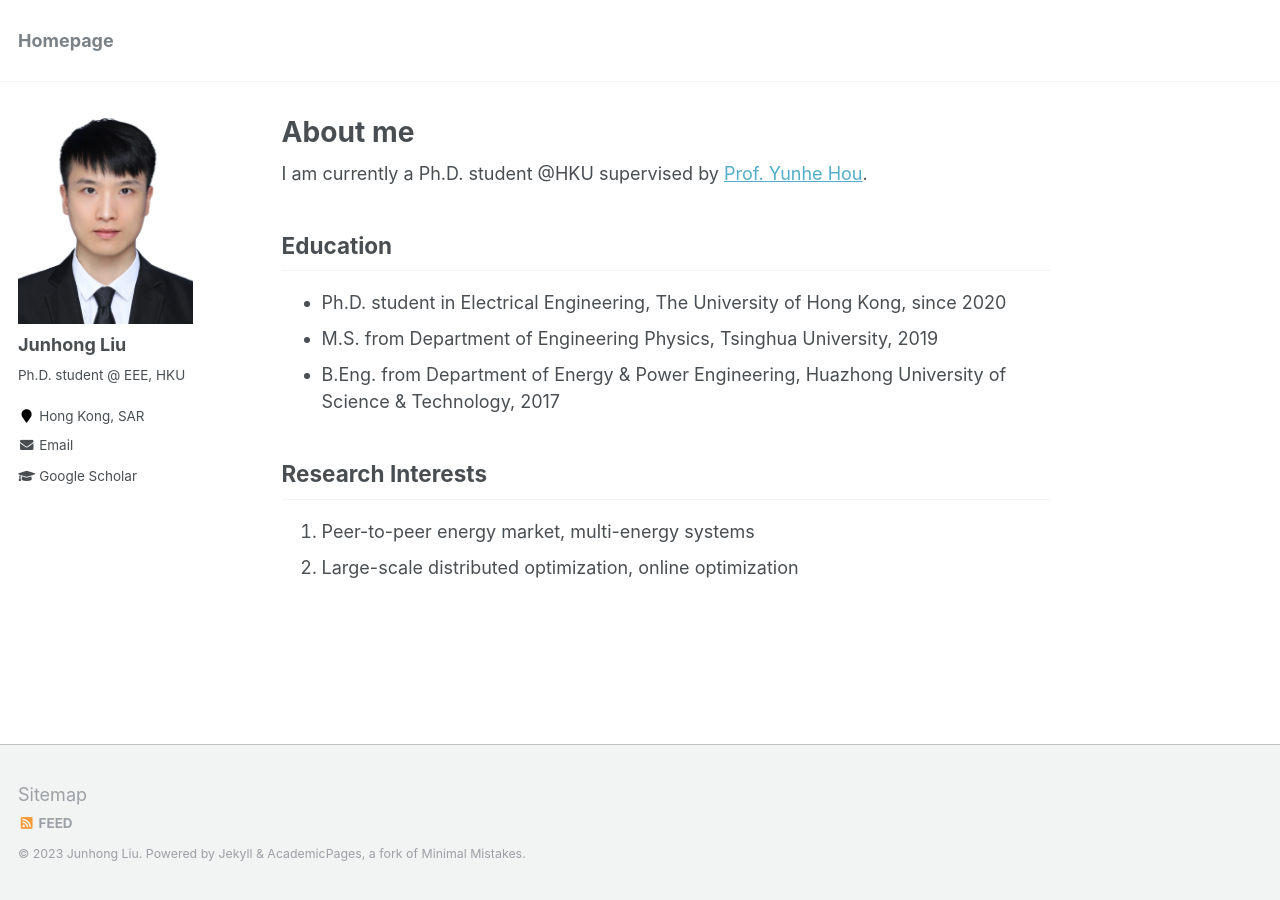
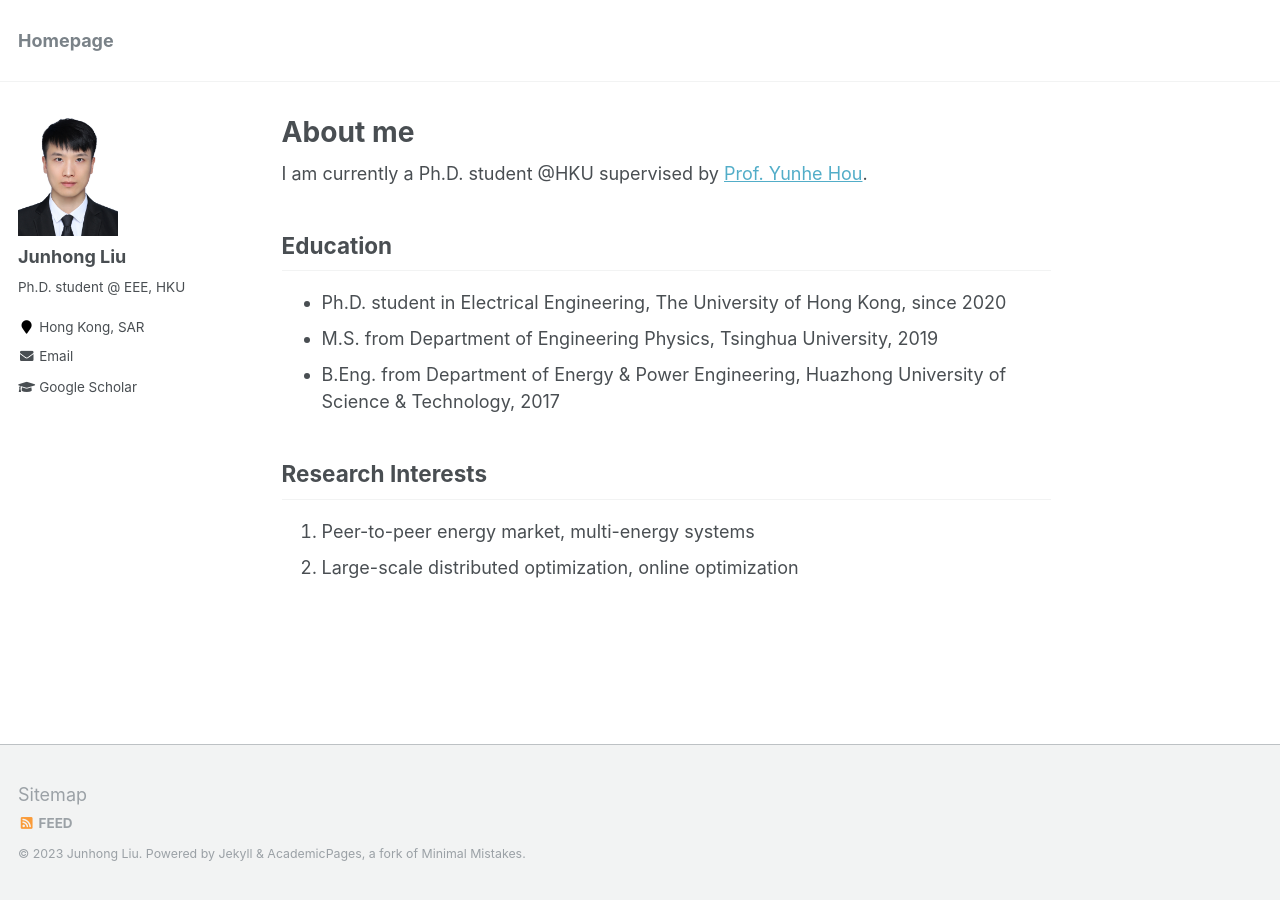
Before and after one commit to johnny-eee/online, a Jekyll site: the page built from _pages/about.md, in a window 1280 px wide. Built offline with Jekyll 4.4.1, drawn with Linux system fonts in a browser that asks for light colours.

Commit message:
Update _sidebar.scss

```diff
--- a/_sass/_sidebar.scss
+++ b/_sass/_sidebar.scss
@@ -74,7 +74,7 @@
   vertical-align: top;
   width: 20px;
   // set width only, for non-square avatars
-  height: 20px;
+  //height: 20px;
 
   @include breakpoint($large) {
     display: block;
@@ -83,7 +83,7 @@
   }
 
   img {
-    max-width: 175px;
+    max-width: 100px;
     //border-radius: 50%;
 
     @include breakpoint($large) {
```
